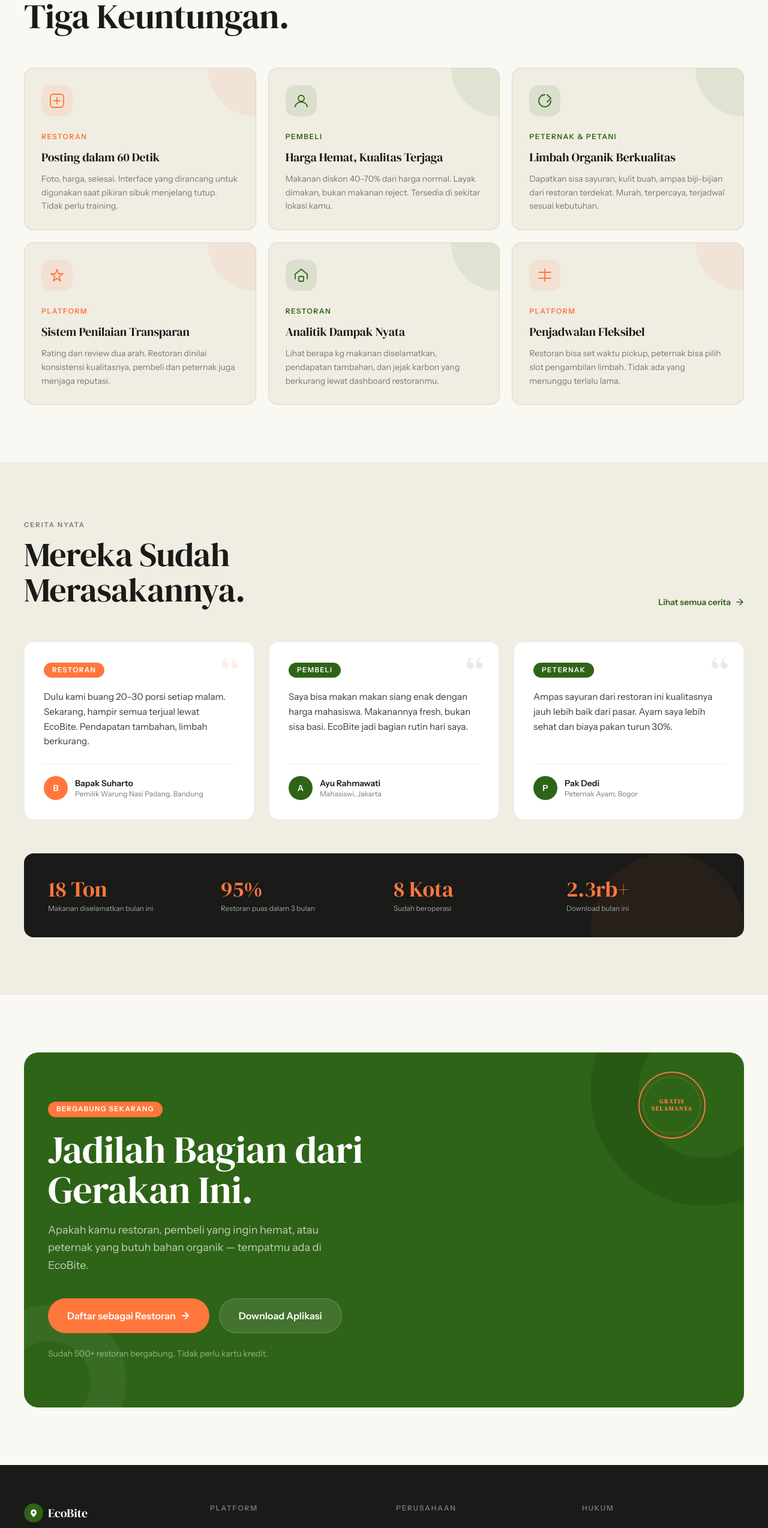
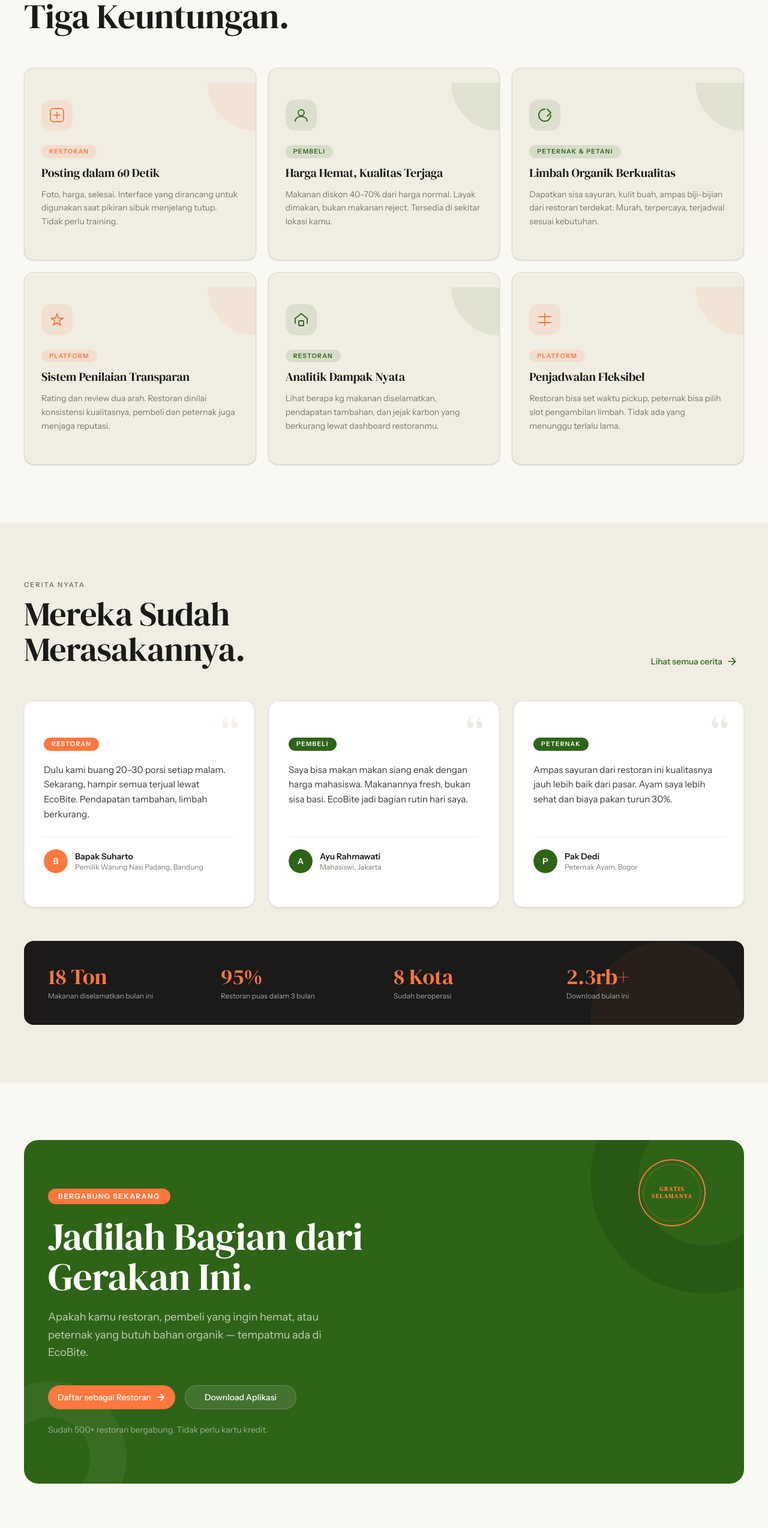
Before and after one commit to Third-Connectors/EcoBite-Landing-Page, a Next.js app: page / in a window 1280 px wide. Shown: the part 2120-4668 px from the top of the page at 60% size. Built offline with nearby package versions, Linux system fonts and the light colour scheme; a web font is replaced by a local one.

Commit message:
feat: add initial landing page sections including Footer, Testimonials, CTA, and Features components.

```diff
--- a/components/CTASection.tsx
+++ b/components/CTASection.tsx
@@ -1,13 +1,22 @@
+import { Badge } from "@/components/ui/badge";
+import { Button } from "@/components/ui/button";
+
 export default function CTASection() {
     return (
         <section className="bg-[var(--cream)] py-24">
             <div className="max-w-7xl mx-auto px-6 md:px-10">
                 <div className="relative bg-[var(--green)] rounded-3xl px-10 py-16 md:py-20 overflow-hidden">
-                    {/* Decorative elements */}
-                    <div aria-hidden="true" className="absolute top-0 right-0 w-96 h-96 rounded-full border-[80px] border-[var(--green-dark)]/30 translate-x-1/3 -translate-y-1/3" />
-                    <div aria-hidden="true" className="absolute bottom-0 left-0 w-64 h-64 rounded-full border-[60px] border-white/5 -translate-x-1/3 translate-y-1/3" />
+                    {/* Decorative circles */}
+                    <div
+                        aria-hidden="true"
+                        className="absolute top-0 right-0 w-96 h-96 rounded-full border-[80px] border-[var(--green-dark)]/30 translate-x-1/3 -translate-y-1/3 pointer-events-none"
+                    />
+                    <div
+                        aria-hidden="true"
+                        className="absolute bottom-0 left-0 w-64 h-64 rounded-full border-[60px] border-white/5 -translate-x-1/3 translate-y-1/3 pointer-events-none"
+                    />
 
-                    {/* Stamp-like orange badge */}
+                    {/* Stamp badge */}
                     <div
                         aria-hidden="true"
                         className="absolute top-8 right-8 md:right-16 w-28 h-28 rounded-full border-2 border-[var(--orange)] flex items-center justify-center"
@@ -22,9 +31,10 @@ export default function CTASection() {
                     </div>
 
                     <div className="relative z-10 max-w-2xl">
-                        <span className="tag-orange" style={{ fontFamily: "var(--font-body)" }}>
+                        <Badge className="bg-[var(--orange)] text-white hover:bg-[var(--orange)]/90 rounded-full px-4 py-1 text-xs font-semibold tracking-[0.12em] uppercase">
                             Bergabung Sekarang
-                        </span>
+                        </Badge>
+
                         <h2
                             style={{ fontFamily: "var(--font-display)" }}
                             className="mt-5 text-[clamp(2.4rem,5vw,4rem)] text-white leading-[1.05]"
@@ -33,31 +43,43 @@ export default function CTASection() {
                             <br />
                             Gerakan Ini.
                         </h2>
-                        <p style={{ fontFamily: "var(--font-body)" }} className="mt-5 text-white/70 text-lg max-w-lg leading-relaxed">
-                            Apakah kamu restoran, pembeli yang ingin hemat, atau peternak yang butuh bahan organik — tempatmu ada di EcoBite.
+
+                        <p
+                            style={{ fontFamily: "var(--font-body)" }}
+                            className="mt-5 text-white/70 text-lg max-w-lg leading-relaxed"
+                        >
+                            Apakah kamu restoran, pembeli yang ingin hemat, atau peternak yang butuh
+                            bahan organik — tempatmu ada di EcoBite.
                         </p>
 
                         <div className="mt-10 flex flex-wrap gap-4">
-                            <a
-                                href="#"
-                                className="flex items-center gap-2 bg-[var(--orange)] text-white font-semibold px-8 py-4 rounded-full hover:brightness-95 transition-all duration-200 text-base"
-                                style={{ fontFamily: "var(--font-body)" }}
+                            <Button
+                                size="lg"
+                                className="bg-[var(--orange)] text-white rounded-full px-8 hover:brightness-95 gap-2"
+                                asChild
                             >
-                                Daftar sebagai Restoran
-                                <svg width="16" height="16" viewBox="0 0 16 16" fill="none">
-                                    <path d="M3 8h10M8 3l5 5-5 5" stroke="currentColor" strokeWidth="1.8" strokeLinecap="round" strokeLinejoin="round" />
-                                </svg>
-                            </a>
-                            <a
-                                href="#"
-                                className="flex items-center gap-2 bg-white/10 text-white font-semibold px-8 py-4 rounded-full border border-white/20 hover:bg-white/20 transition-all duration-200 text-base"
-                                style={{ fontFamily: "var(--font-body)" }}
+                                <a href="#">
+                                    Daftar sebagai Restoran
+                                    <svg width="16" height="16" viewBox="0 0 16 16" fill="none">
+                                        <path d="M3 8h10M8 3l5 5-5 5" stroke="currentColor" strokeWidth="1.8" strokeLinecap="round" strokeLinejoin="round" />
+                                    </svg>
+                                </a>
+                            </Button>
+
+                            <Button
+                                size="lg"
+                                variant="outline"
+                                className="rounded-full px-8 bg-white/10 text-white border-white/20 hover:bg-white/20 hover:text-white"
+                                asChild
                             >
-                                Download Aplikasi
-                            </a>
+                                <a href="#">Download Aplikasi</a>
+                            </Button>
                         </div>
 
-                        <p style={{ fontFamily: "var(--font-body)" }} className="mt-6 text-white/50 text-sm">
+                        <p
+                            style={{ fontFamily: "var(--font-body)" }}
+                            className="mt-6 text-white/50 text-sm"
+                        >
                             Sudah 500+ restoran bergabung. Tidak perlu kartu kredit.
                         </p>
                     </div>
--- a/components/Features.tsx
+++ b/components/Features.tsx
@@ -1,3 +1,6 @@
+import { Badge } from "@/components/ui/badge";
+import { Card, CardContent } from "@/components/ui/card";
+
 const features = [
     {
         icon: (
@@ -9,7 +12,7 @@ const features = [
         tag: "Restoran",
         title: "Posting dalam 60 Detik",
         desc: "Foto, harga, selesai. Interface yang dirancang untuk digunakan saat pikiran sibuk menjelang tutup. Tidak perlu training.",
-        accent: "orange",
+        accent: "orange" as const,
     },
     {
         icon: (
@@ -21,7 +24,7 @@ const features = [
         tag: "Pembeli",
         title: "Harga Hemat, Kualitas Terjaga",
         desc: "Makanan diskon 40–70% dari harga normal. Layak dimakan, bukan makanan reject. Tersedia di sekitar lokasi kamu.",
-        accent: "green",
+        accent: "green" as const,
     },
     {
         icon: (
@@ -33,7 +36,7 @@ const features = [
         tag: "Peternak & Petani",
         title: "Limbah Organik Berkualitas",
         desc: "Dapatkan sisa sayuran, kulit buah, ampas biji-bijian dari restoran terdekat. Murah, terpercaya, terjadwal sesuai kebutuhan.",
-        accent: "green",
+        accent: "green" as const,
     },
     {
         icon: (
@@ -44,7 +47,7 @@ const features = [
         tag: "Platform",
         title: "Sistem Penilaian Transparan",
         desc: "Rating dan review dua arah. Restoran dinilai konsistensi kualitasnya, pembeli dan peternak juga menjaga reputasi.",
-        accent: "orange",
+        accent: "orange" as const,
     },
     {
         icon: (
@@ -56,7 +59,7 @@ const features = [
         tag: "Restoran",
         title: "Analitik Dampak Nyata",
         desc: "Lihat berapa kg makanan diselamatkan, pendapatan tambahan, dan jejak karbon yang berkurang lewat dashboard restoranmu.",
-        accent: "green",
+        accent: "green" as const,
     },
     {
         icon: (
@@ -67,54 +70,9 @@ const features = [
         tag: "Platform",
         title: "Penjadwalan Fleksibel",
         desc: "Restoran bisa set waktu pickup, peternak bisa pilih slot pengambilan limbah. Tidak ada yang menunggu terlalu lama.",
-        accent: "orange",
+        accent: "orange" as const,
     },
 ];
-
-function FeatureCard({
-    feature,
-}: {
-    feature: (typeof features)[0];
-}) {
-    const isOrange = feature.accent === "orange";
-    return (
-        <div className="group relative bg-[var(--cream-dark)] hover:bg-white border border-[var(--ink)]/10 rounded-2xl p-7 transition-all duration-300 hover:shadow-xl hover:-translate-y-1 cursor-default overflow-hidden">
-            {/* Accent corner */}
-            <div
-                aria-hidden="true"
-                className={`absolute top-0 right-0 w-20 h-20 rounded-bl-[80px] transition-all duration-300 ${isOrange
-                        ? "bg-[var(--orange)]/8 group-hover:bg-[var(--orange)]/15"
-                        : "bg-[var(--green)]/8 group-hover:bg-[var(--green)]/15"
-                    }`}
-            />
-
-            <div
-                className={`mb-5 inline-flex p-3 rounded-xl ${isOrange
-                        ? "bg-[var(--orange)]/10 text-[var(--orange)]"
-                        : "bg-[var(--green)]/10 text-[var(--green)]"
-                    }`}
-            >
-                {feature.icon}
-            </div>
-
-            <div className="mb-3">
-                <span className={`text-xs font-semibold tracking-[0.12em] uppercase ${isOrange ? "text-[var(--orange)]" : "text-[var(--green)]"}`} style={{ fontFamily: "var(--font-body)" }}>
-                    {feature.tag}
-                </span>
-            </div>
-
-            <h3
-                style={{ fontFamily: "var(--font-display)" }}
-                className="text-xl text-[var(--ink)] mb-3 leading-tight"
-            >
-                {feature.title}
-            </h3>
-            <p style={{ fontFamily: "var(--font-body)" }} className="text-sm text-[var(--muted)] leading-relaxed">
-                {feature.desc}
-            </p>
-        </div>
-    );
-}
 
 export default function Features() {
     return (
@@ -133,9 +91,53 @@ export default function Features() {
                 </div>
 
                 <div className="grid sm:grid-cols-2 lg:grid-cols-3 gap-5">
-                    {features.map((f) => (
-                        <FeatureCard key={f.title} feature={f} />
-                    ))}
+                    {features.map((f) => {
+                        const isOrange = f.accent === "orange";
+                        return (
+                            <Card
+                                key={f.title}
+                                className="group bg-[var(--cream-dark)] hover:bg-white border border-[var(--ink)]/10 rounded-2xl transition-all duration-300 hover:shadow-xl hover:-translate-y-1 cursor-default overflow-hidden"
+                            >
+                                <CardContent className="p-7 relative">
+                                    {/* Accent corner */}
+                                    <div
+                                        aria-hidden="true"
+                                        className={`absolute top-0 right-0 w-20 h-20 rounded-bl-[80px] transition-all duration-300 ${isOrange
+                                                ? "bg-[var(--orange)]/8 group-hover:bg-[var(--orange)]/15"
+                                                : "bg-[var(--green)]/8 group-hover:bg-[var(--green)]/15"
+                                            }`}
+                                    />
+                                    <div
+                                        className={`mb-5 inline-flex p-3 rounded-xl ${isOrange
+                                                ? "bg-[var(--orange)]/10 text-[var(--orange)]"
+                                                : "bg-[var(--green)]/10 text-[var(--green)]"
+                                            }`}
+                                    >
+                                        {f.icon}
+                                    </div>
+                                    <div className="mb-3">
+                                        <Badge
+                                            className={`rounded-full px-3 py-0.5 text-[0.65rem] font-semibold tracking-[0.12em] uppercase ${isOrange
+                                                    ? "bg-[var(--orange)]/12 text-[var(--orange)] hover:bg-[var(--orange)]/20"
+                                                    : "bg-[var(--green)]/12 text-[var(--green)] hover:bg-[var(--green)]/20"
+                                                }`}
+                                        >
+                                            {f.tag}
+                                        </Badge>
+                                    </div>
+                                    <h3
+                                        style={{ fontFamily: "var(--font-display)" }}
+                                        className="text-xl text-[var(--ink)] mb-3 leading-tight"
+                                    >
+                                        {f.title}
+                                    </h3>
+                                    <p style={{ fontFamily: "var(--font-body)" }} className="text-sm text-[var(--muted)] leading-relaxed">
+                                        {f.desc}
+                                    </p>
+                                </CardContent>
+                            </Card>
+                        );
+                    })}
                 </div>
             </div>
         </section>
--- a/components/Testimonials.tsx
+++ b/components/Testimonials.tsx
@@ -1,3 +1,9 @@
+import { Badge } from "@/components/ui/badge";
+import { Button } from "@/components/ui/button";
+import { Card, CardContent } from "@/components/ui/card";
+import { Avatar, AvatarFallback } from "@/components/ui/avatar";
+import { Separator } from "@/components/ui/separator";
+
 const testimonials = [
     {
         quote:
@@ -5,7 +11,7 @@ const testimonials = [
         name: "Bapak Suharto",
         role: "Pemilik Warung Nasi Padang, Bandung",
         tag: "Restoran",
-        accent: "orange",
+        accent: "orange" as const,
     },
     {
         quote:
@@ -13,7 +19,7 @@ const testimonials = [
         name: "Ayu Rahmawati",
         role: "Mahasiswi, Jakarta",
         tag: "Pembeli",
-        accent: "green",
+        accent: "green" as const,
     },
     {
         quote:
@@ -21,7 +27,7 @@ const testimonials = [
         name: "Pak Dedi",
         role: "Peternak Ayam, Bogor",
         tag: "Peternak",
-        accent: "green",
+        accent: "green" as const,
     },
 ];
 
@@ -42,42 +48,49 @@ export default function Testimonials() {
                             Merasakannya.
                         </h2>
                     </div>
-                    <a
-                        href="#"
-                        style={{ fontFamily: "var(--font-body)" }}
-                        className="inline-flex items-center gap-2 text-sm font-semibold text-[var(--green)] hover:text-[var(--orange)] transition-colors duration-200"
+                    <Button
+                        variant="link"
+                        className="text-[var(--green)] hover:text-[var(--orange)] p-0 h-auto gap-2"
+                        asChild
                     >
+                        <a href="#">
                             Lihat semua cerita
                             <svg width="14" height="14" viewBox="0 0 14 14" fill="none">
                                 <path d="M2 7h10M7 2l5 5-5 5" stroke="currentColor" strokeWidth="1.5" strokeLinecap="round" strokeLinejoin="round" />
                             </svg>
                         </a>
+                    </Button>
                 </div>
 
                 {/* Cards */}
                 <div className="grid md:grid-cols-3 gap-6">
-                    {testimonials.map((t) => (
-                        <div
+                    {testimonials.map((t) => {
+                        const isOrange = t.accent === "orange";
+                        return (
+                            <Card
                                 key={t.name}
-                            className="relative bg-white rounded-2xl p-8 border border-[var(--ink)]/8 hover:border-[var(--orange)]/40 transition-all duration-300 hover:shadow-lg hover:-translate-y-1 flex flex-col justify-between"
+                                className="relative bg-white rounded-2xl border border-[var(--ink)]/8 hover:border-[var(--orange)]/40 transition-all duration-300 hover:shadow-lg hover:-translate-y-1 flex flex-col justify-between overflow-hidden"
                             >
+                                <CardContent className="p-8 flex flex-col h-full">
                                     {/* Big quotemark */}
                                     <div
                                         aria-hidden="true"
                                         style={{ fontFamily: "var(--font-display)" }}
-                                className={`absolute top-4 right-6 text-7xl leading-none select-none ${t.accent === "orange" ? "text-[var(--orange)]/12" : "text-[var(--green)]/12"
+                                        className={`absolute top-4 right-6 text-7xl leading-none select-none ${isOrange ? "text-[var(--orange)]/12" : "text-[var(--green)]/12"
                                             }`}
                                     >
                                         &ldquo;
                                     </div>
 
-                            <div>
-                                <span
-                                    className={t.accent === "orange" ? "tag-orange" : "tag-green"}
-                                    style={{ fontFamily: "var(--font-body)" }}
+                                    <div className="flex-1">
+                                        <Badge
+                                            className={`rounded-full px-3 py-0.5 text-[0.65rem] font-semibold tracking-[0.12em] uppercase ${isOrange
+                                                    ? "bg-[var(--orange)] text-white hover:bg-[var(--orange)]/90"
+                                                    : "bg-[var(--green)] text-white hover:bg-[var(--green-dark)]"
+                                                }`}
                                         >
                                             {t.tag}
-                                </span>
+                                        </Badge>
                                         <blockquote
                                             style={{ fontFamily: "var(--font-body)" }}
                                             className="mt-5 text-[var(--ink-soft)] leading-relaxed text-[0.95rem]"
@@ -86,15 +99,17 @@ export default function Testimonials() {
                                         </blockquote>
                                     </div>
 
-                            <div className="mt-6 pt-5 border-t border-[var(--ink)]/8 flex items-center gap-3">
-                                {/* Avatar placeholder */}
-                                <div
-                                    className={`w-10 h-10 rounded-full flex-shrink-0 flex items-center justify-center text-white text-sm font-semibold ${t.accent === "orange" ? "bg-[var(--orange)]" : "bg-[var(--green)]"
+                                    <Separator className="mt-6 bg-[var(--ink)]/8" />
+
+                                    <div className="mt-5 flex items-center gap-3">
+                                        <Avatar className="w-10 h-10 flex-shrink-0">
+                                            <AvatarFallback
+                                                className={`text-white text-sm font-semibold ${isOrange ? "bg-[var(--orange)]" : "bg-[var(--green)]"
                                                     }`}
-                                    style={{ fontFamily: "var(--font-body)" }}
                                             >
                                                 {t.name.charAt(0)}
-                                </div>
+                                            </AvatarFallback>
+                                        </Avatar>
                                         <div>
                                             <div style={{ fontFamily: "var(--font-body)" }} className="font-semibold text-sm text-[var(--ink)]">
                                                 {t.name}
@@ -104,13 +119,15 @@ export default function Testimonials() {
                                             </div>
                                         </div>
                                     </div>
-                        </div>
-                    ))}
+                                </CardContent>
+                            </Card>
+                        );
+                    })}
                 </div>
 
                 {/* Impact numbers panel */}
                 <div className="mt-14 bg-[var(--ink)] rounded-2xl p-10 grid grid-cols-2 md:grid-cols-4 gap-8 relative overflow-hidden">
-                    <div aria-hidden="true" className="absolute top-0 right-0 w-64 h-64 rounded-full bg-[var(--orange)]/5" />
+                    <div aria-hidden="true" className="absolute top-0 right-0 w-64 h-64 rounded-full bg-[var(--orange)]/5 pointer-events-none" />
                     {[
                         { val: "18 Ton", label: "Makanan diselamatkan bulan ini" },
                         { val: "95%", label: "Restoran puas dalam 3 bulan" },
@@ -118,10 +135,7 @@ export default function Testimonials() {
                         { val: "2.3rb+", label: "Download bulan ini" },
                     ].map((item) => (
                         <div key={item.label} className="relative z-10">
-                            <div
-                                style={{ fontFamily: "var(--font-display)" }}
-                                className="text-4xl text-[var(--orange)]"
-                            >
+                            <div style={{ fontFamily: "var(--font-display)" }} className="text-4xl text-[var(--orange)]">
                                 {item.val}
                             </div>
                             <div style={{ fontFamily: "var(--font-body)" }} className="mt-1 text-xs text-white/60 leading-snug">
```
Also changed, not shown: components/Footer.tsx (+28 -30 lines). Lines whose indentation alone changed are shown as unchanged.
